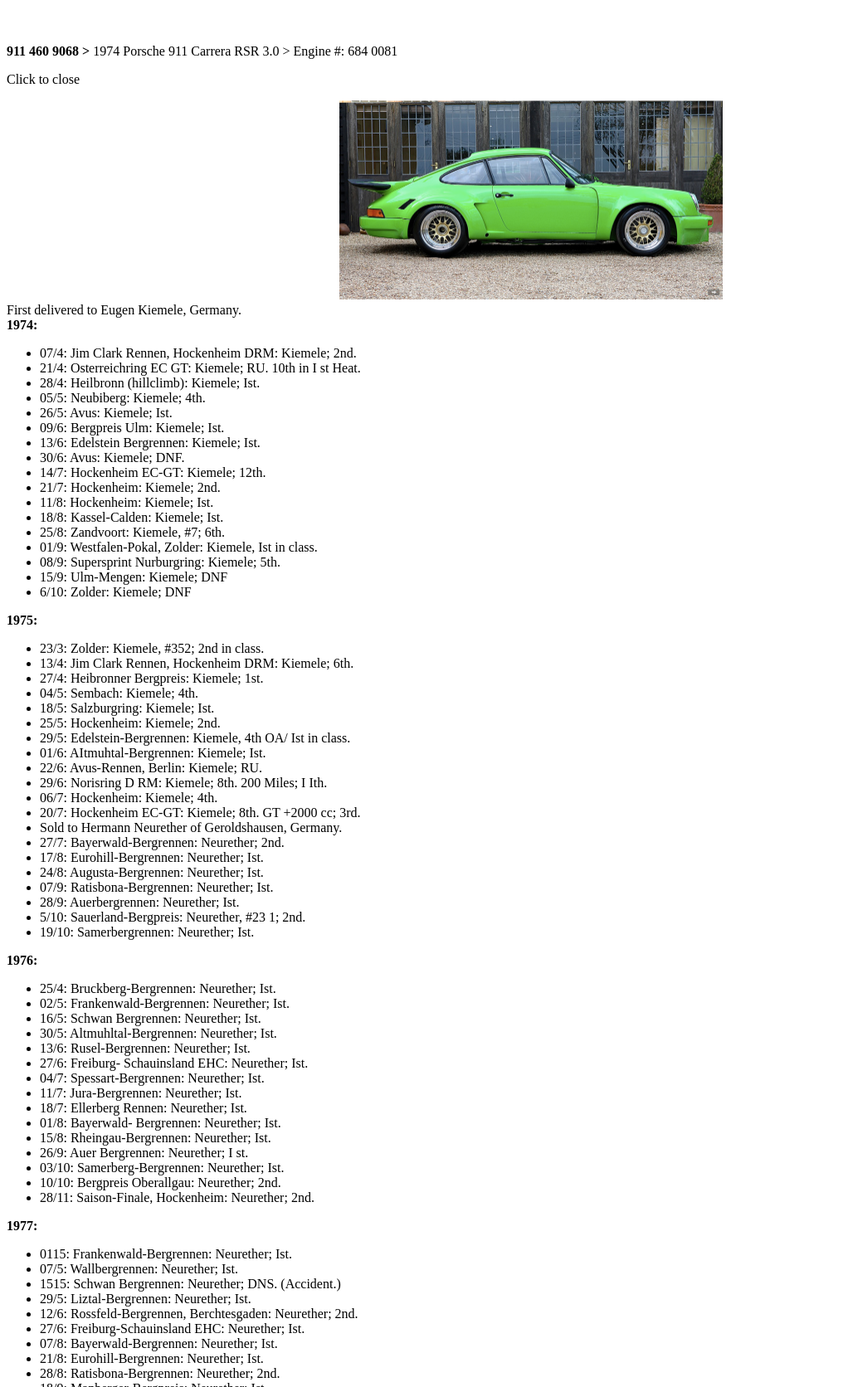
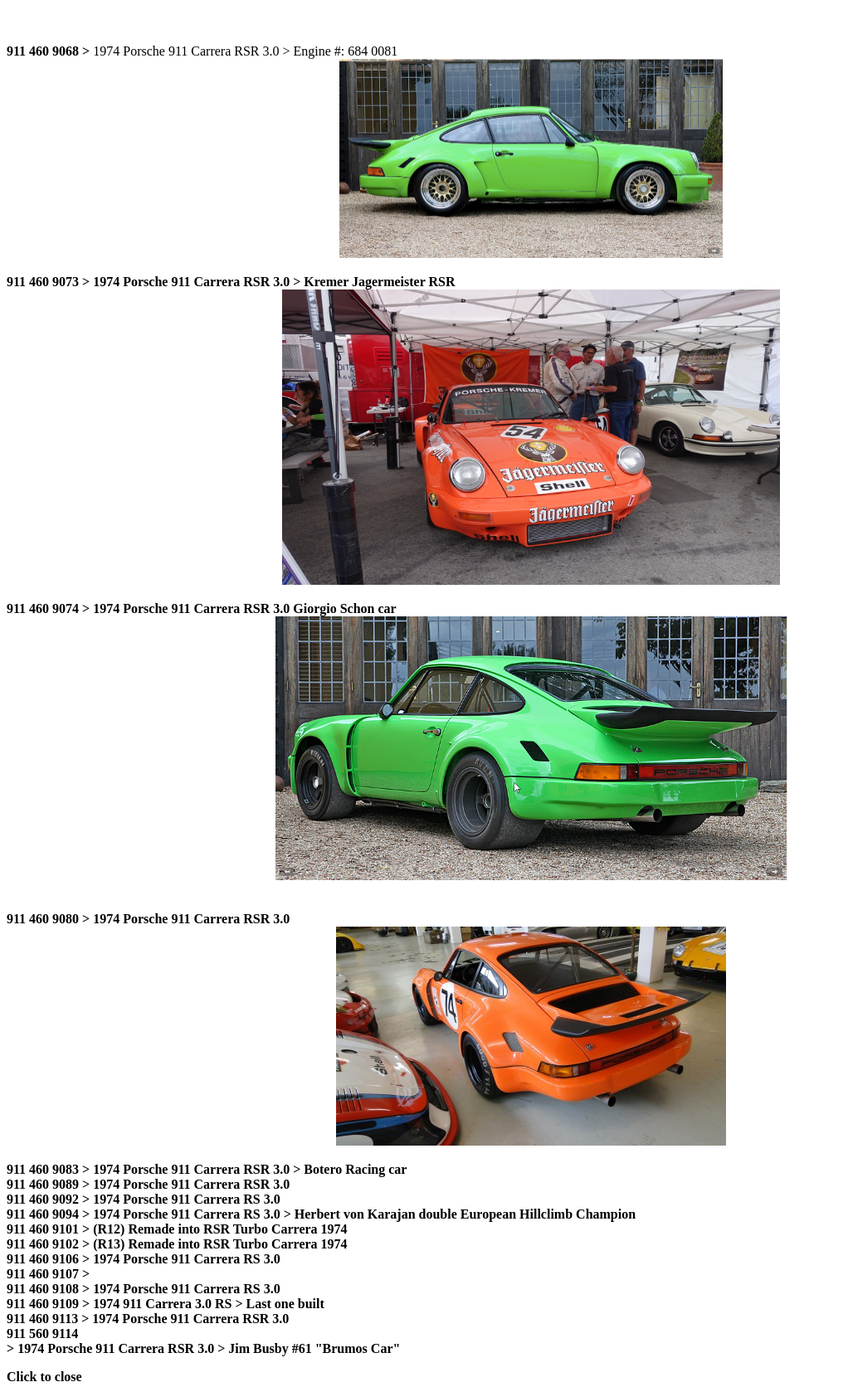
Before and after one commit to johnsstone/CarreraRSR, a plain HTML site: page by_vin_number.html in a window 1280 px wide. Shown: the part 6015-7687 px from the top of the page at 83% size, without its empty margins (0-1022 px from the left). Drawn offline with nearby package versions, Linux system fonts and the light colour scheme.

Commit message:
update from week 10 part 2

```diff
--- a/by_vin_number.html
+++ b/by_vin_number.html
@@ -513,11 +513,18 @@
         </p>
         <br>
         <br>
-<b><div id="9068" class="lightBox">911 460 9068 ></b> 1974 Porsche 911 Carrera RSR 3.0 > Engine #: 684 0081<br>
-<div id="P9068" class="lightBox">
-    <p>Click to close</p>
-    <div id="content">
-        <p><center><img src="img/911_460_9068.png" style="width:462px;height:240px;"></center>
+<b>911 460 9068 ></b> 1974 Porsche 911 Carrera RSR 3.0 > Engine #: 684 0081
+<section>
+	<a data-fancybox data-src="#P9068" href="javascript:;">
+		<center><img alt="911 460 9068" src="img/911_460_9068.png" style="width:462px;height:240px;"></center>
+	</a>
+
+	<div style="display:none" id="P9068">
+<b><div id="P9018">911 460 9068</div> ></b> 1974 Porsche 911 Carrera RSR 3.0 <br>
+
+        <p><center><img alt="911 460 9068" src="img/911_460_9068.png" style="width:462px;height:240px;"></center>
+        <br>
+
         First delivered to Eugen Kiemele, Germany.<br>
 <b>1974:</b>
 <ul>
@@ -791,21 +798,38 @@
 A recent inspection and report, carried out by Jürgen Barth, confirms this extensively raced car as being both genuine and retaining all RSR factory specifications and identification stampings. The car also comes documented with ONS Wagenpass, previous F.I.A. Historic Identity Forms, current HTP technical passport and Porsche Certificate of Authenticity
 <br>
 Registration: TOL-R946.
+</section>
 </p>
-<b><div id="9073" class="lightBox">911 460 9073 ></b> 1974 Porsche 911 Carrera RSR 3.0 > Jagermeister car<div id="P9073" class="lightBox">
-    <p>Click to close</p>
-    <div id="content">
-        <p><center><img alt="Jaegermeister RSR" src="img/911_460_9073.jpg"style="width:600px;height:356px;"></center>
+<b>
+<b>911 460 9073 ></b> 1974 Porsche 911 Carrera RSR 3.0 > Kremer Jagermeister RSR
+<section>
+	<a data-fancybox data-src="#P9073" href="javascript:;">
+		<center><img alt="Kremer Jagermeister car" src="img/911_460_9073.jpg" style="width:600px;height:356px;"></center>
+	</a>
+
+	<div style="display:none" id="P9073">
+<b><div id="P9073">911 460 9073</div> ></b> 1974 Porsche 911 Carrera RSR 3.0 > Kremer Jagermeister RSR<br>
+
+        <p><center><img alt="911 460 9073" src="img/911_460_9073.jpg" style="style="width:600px;height:356px;"></center>
         <br>
-        An article (with these pictures below) was published in most recent "Christophorus" where Eckhard Schimpf, the Jagermeister Race Director, was reunited with his 1974 originally owned RSR 911 460 9073. He purchased his RSR back from John Byrne. As you can see from the #54 livery that John Byrne mistakenly applied to the car, this is where the confusion between the #005 0005 and the #911 460 9073 came about. Over twenty years ago, when John Byrne researched the history of 9073, and before the widespread search capability of the Internet, john found the 1975 Nürburgring 1000km class winning pictures of an orange Jagermeister car. As no chassis number was listed in Thier and Weber's "Kremer Racing" book by Petrolpics, he attributed these #54 pictures to his orange 1974 Jagermeister RSR (when in fact this car was the 1975 RSK #0050005).
+
+        An article was published in most recent "Christophorus" where Eckhard Schimpf, the Jagermeister Race Director, was reunited with his 1974 originally owned RSR 911 460 9073. He purchased his RSR back from John Byrne. As you can see from the #54 livery that John Byrne mistakenly applied to the car, this is where the confusion between the #005 0005 and the #911 460 9073 came about. Over twenty years ago, when John Byrne researched the history of 9073, and before the widespread search capability of the Internet, john found the 1975 Nürburgring 1000km class winning pictures of an orange Jagermeister car. As no chassis number was listed in Thier and Weber's "Kremer Racing" book by Petrolpics, he attributed these #54 pictures to his orange 1974 Jagermeister RSR (when in fact this car was the 1975 RSK #0050005).
 <br>
 Eckhard Schimpf reunited with his 1974 RSR #911 460 9073 in Germany, just after he shipped the car from John Byrne in California. (The #54 livery was never used in period on the 9073)
+</section>
         </p>
-<b><div id="9074">911 460 9074 ></b> 1974 Porsche 911 Carrera RSR 3.0 Giorgio Schon car
-<div id="P9114">
-    <p>Click to close</p>
-    <div id="content">
-        <p><center><img alt="Giorgio Schon RSR" src="img/911_460_9074.png" style="width:617px;height:318px;"></center>
+<b>
+<b>911 460 9074 ></b> 1974 Porsche 911 Carrera RSR 3.0 Giorgio Schon car
+<section>
+	<a data-fancybox data-src="#P9074" href="javascript:;">
+		<center><img alt="911 460 9074 Giorgio Schon RSR" src="img/911_460_9074.png" style="width:617px;height:318px;"></center>
+	</a>
+
+	<div style="display:none" id="P9074">
+<b><div id="P9074">911 460 9018</div> ></b> 1974 Porsche 911 Carrera RSR 3.0 Giorgio Schon car<br>
+
+        <p><center><img alt="911 460 9074" src="img/911_460_9074.png" style="width:617px;height:318px;"></center>
+        <br>
         Sold at Maxted-Page.com
 
 <b>Race History:</b>
@@ -841,12 +865,19 @@
 <ul>
 <li>Tour de Course   Pieron
 </ul>
+</section>
 </p><br>
-<b><div id="9080" class="lightBox">911 460 9080 ></b> 1974 Porsche 911 Carrera RSR 3.0
-<div id="P9080" class="lightBox">
-    <p>Click to close</p>
-    <div id="content">
-        <p><center><img alt="Orange RSR" src="img/911_460_9080.jpg"></center>
+<b>
+<b>911 460 9080 ></b> 1974 Porsche 911 Carrera RSR 3.0
+<section>
+	<a data-fancybox data-src="#P9080" href="javascript:;">
+		<center><img alt="911 460 9080" src="img/911_460_9080.jpg"></center>
+	</a>
+
+	<div style="display:none" id="P9080">
+<b><div id="P9080">911 460 9080</div> ></b> 1974 Porsche 911 Carrera RS 3.0 <br>
+
+        <p><center><img alt="911 460 9080" src="img/911_460_9080.jpg"></center>
         <br>
         blood orange, 100% original, mechanical Rev counter,
 10.5 and 14x15 magnesium Rims, 110 liter fuel tank,
@@ -883,7 +914,9 @@
 <li>7 times within the top five
 <li>3 times third in Daytona (24)
 <li>2 times third in Sebring (12h)
-    </ul>    </p>
+    </ul>
+    </section>
+    </p>
 <b>911 460 9083 ></b> 1974 Porsche 911 Carrera RSR 3.0 > Botero Racing car<br>
 <b>911 460 9089 ></b> 1974 Porsche 911 Carrera RSR 3.0 <br>
 <b>911 460 9092 ></b> 1974 Porsche 911 Carrera RS 3.0<br>
```
